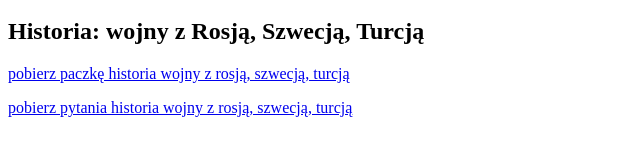
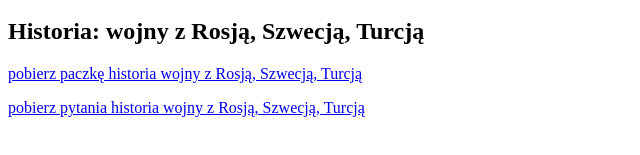
Before and after one commit to cat24a/cat24a.github.io, a plain HTML site: page nanoquiz/index.html in a window 1280 px wide. Shown: the part 133-288 px from the top of the page, 0-640 px from the left. Drawn offline with Linux system fonts and the light colour scheme.

Commit message:
Update index.html

```diff
--- a/nanoquiz/index.html
+++ b/nanoquiz/index.html
@@ -3,5 +3,5 @@
 <p><a href="v/nanoquiz-v0.0.1.py" download="nanoquiz.py">pobierz tylko aplikację</a></p>
 
 <h2>Historia: wojny z Rosją, Szwecją, Turcją</h2>
-<p><a href="packs/nanoquiz_pack_historia_wojny_szwecja_rosja_turcja.zip" download="nanoquiz.zip">pobierz paczkę historia wojny z rosją, szwecją, turcją</a></p>
-<p><a href="packs/nanoquiz_q_historia_wojny_szwecja_rosja_turcja.zip" download="nanoquiz.zip">pobierz pytania historia wojny z rosją, szwecją, turcją</a></p>
+<p><a href="packs/nanoquiz_pack_historia_wojny_szwecja_rosja_turcja.zip" download="nanoquiz.zip">pobierz paczkę historia wojny z Rosją, Szwecją, Turcją</a></p>
+<p><a href="packs/nanoquiz_q_historia_wojny_szwecja_rosja_turcja.zip" download="nanoquiz.zip">pobierz pytania historia wojny z Rosją, Szwecją, Turcją</a></p>
```
